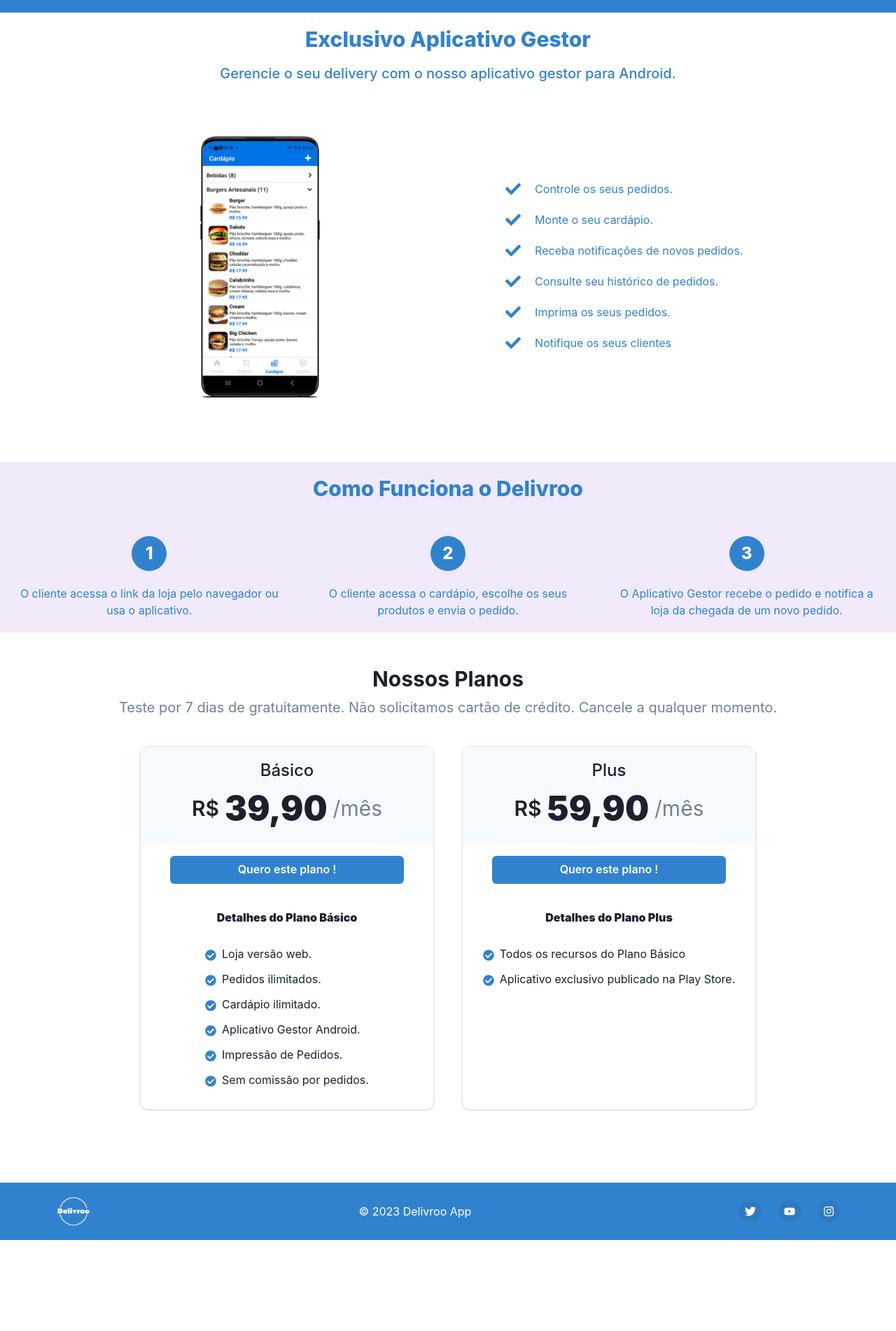
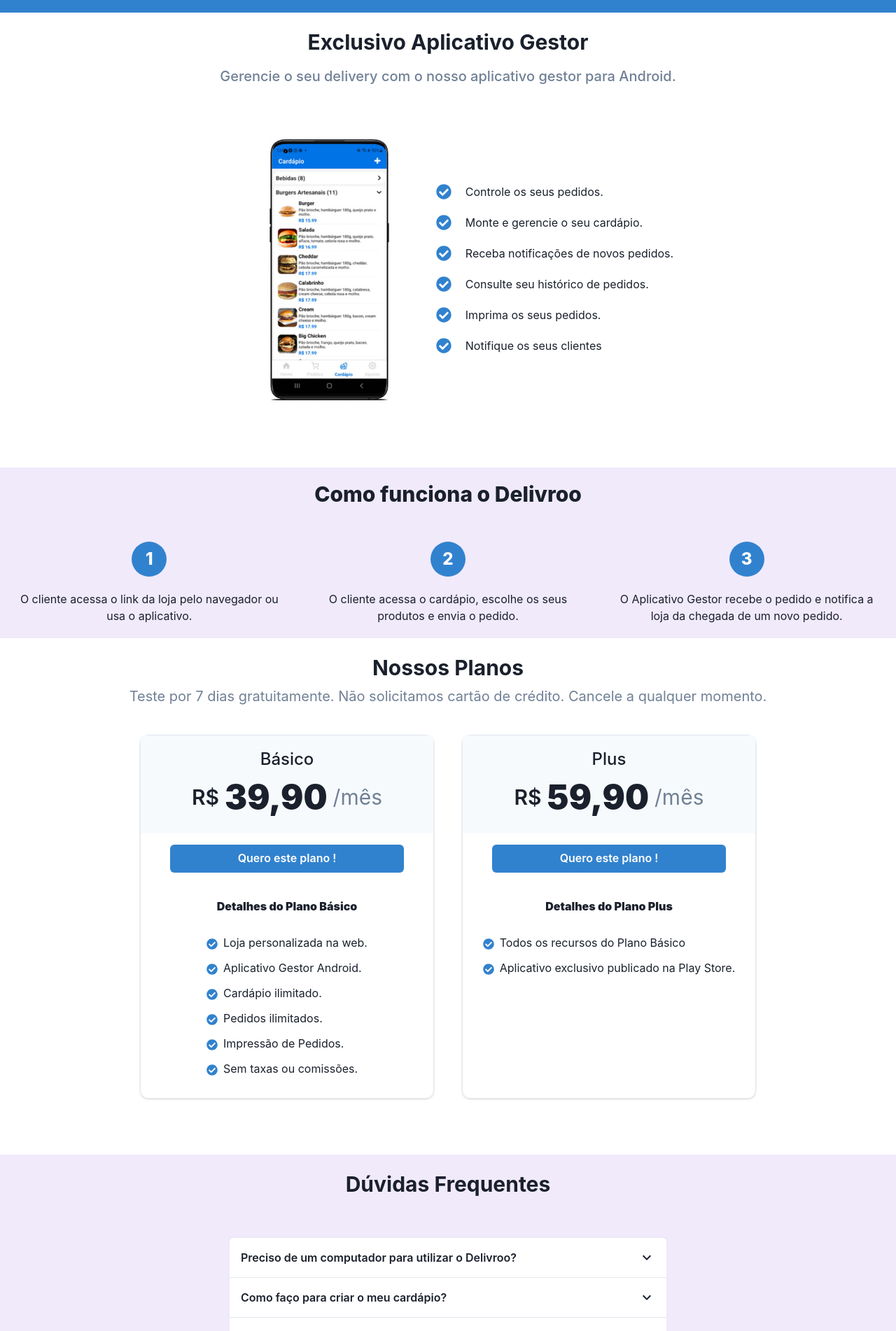
Before and after one commit to jccintr/delivery-page, a React (Create React App) app: page / in a window 1280 px wide. Shown: the part 880-2782 px from the top of the page at 70% size. Before the commit the page ends 2652 px from the top, so only its background shows below. Built offline with nearby package versions, Linux system fonts and the light colour scheme.

Commit message:
criado faq

```diff
--- a/src/App.js
+++ b/src/App.js
@@ -5,6 +5,7 @@
 import Funcionamento from './components/Funcionamento';
 import Planos from './components/Planos';
 import Footer from './components/Footer';
+import Faq from './components/Faq';
 
 
 function App() {
@@ -16,6 +17,7 @@
        <AppGestor/>
        <Funcionamento/>
        <Planos/>
+       <Faq/>
        <Footer />
     </div>
   );
--- a/src/components/AppGestor.jsx
+++ b/src/components/AppGestor.jsx
@@ -2,13 +2,13 @@
 import { Box,Heading,Text,Flex,Image,Stack,HStack } from '@chakra-ui/react'
 import appgestor from '../assets/app-gestor.png';
 
-import { FaCheck } from "react-icons/fa";
+import { FaCheckCircle } from "react-icons/fa";
 
 const ListItem = ({children}) => {
     return (
         <HStack  as='li' spacing='20px'>
-            <FaCheck size={22} color="#3182CE"/>
-            <Text color='blue.500' textAlign={['left','left','left']}>{children}</Text>
+            <FaCheckCircle size={22} color="#3182CE"/>
+            <Text  textAlign={['left','left','left']}>{children}</Text>
         </HStack>
     )
 }
@@ -16,24 +16,22 @@
 
 const AppGestor = () => {
     return (
-        <Box as='section' color='gray.50' bg='white' p='20px'  textAlign={{ base: 'center', lg: 'center' }}>
+        <Box py={6}  bg='white' px='20px'  textAlign={{ base: 'center', lg: 'center' }}>
 
-          <Heading fontWeight='extrabold' fontSize={['2xl','2xl','3xl']} color='blue.500'>Exclusivo Aplicativo Gestor</Heading>
-          <Text fontWeight='medium' fontSize={['lg','lg','xl']} pt='4' color='blue.500'>Gerencie o seu delivery com o nosso aplicativo gestor para Android.</Text>
-          <Flex w='100%'  direction={{ base: 'column', lg: 'row' }} align='center' justify={{ base: 'center', lg: 'space-evenly' }}>
+          <Heading as="h1" fontSize={['2xl','2xl','3xl']} >Exclusivo Aplicativo Gestor</Heading>
+          <Text fontWeight='medium' fontSize={['lg','lg','xl']} pt='4' color={'gray.500'}>Gerencie o seu delivery com o nosso aplicativo gestor para Android.</Text>
+          <Flex w='100%'  direction={{ base: 'column', lg: 'row' }} align='center' justify={{ base: 'center', lg: 'center' }}>
              <Box p='60px' fontSize='18px' >
                  <Image w='185px' h='400px'  src={appgestor} alt="Aplicativo Gestor" />
              </Box>
              <Box >
                  <Stack as='ul' spacing='20px'>
                         <ListItem>Controle os seus pedidos.</ListItem>
-                        <ListItem>Monte o seu cardápio.</ListItem>
+                        <ListItem>Monte e gerencie o seu cardápio.</ListItem>
                         <ListItem>Receba notificações de novos pedidos.</ListItem>
                         <ListItem>Consulte seu histórico de pedidos.</ListItem>
                         <ListItem>Imprima os seus pedidos.</ListItem>
                         <ListItem>Notifique os seus clientes</ListItem>
-
-
                   </Stack>
              </Box>
           </Flex>
--- /dev/null
+++ b/src/components/Faq.jsx
@@ -0,0 +1,83 @@
+import React from 'react'
+import { Box,Heading,VStack,Accordion,AccordionItem,AccordionButton,AccordionIcon,AccordionPanel } from '@chakra-ui/react'
+
+import {
+
+  Text,
+
+} from '@chakra-ui/react'
+
+
+
+
+const Faq = () => {
+  return (
+    <Box bg='#F0EAFB' py={6} >
+        <VStack spacing={2} textAlign="center">
+        <Heading as="h1" mb='50px' fontSize={['2xl','2xl','3xl']}>Dúvidas Frequentes</Heading>
+        <Accordion  allowMultiple  maxW={{ base: '350px', lg: '900px' }} bg="white" rounded="lg">
+
+          <AccordionItem>
+            <AccordionButton  display="flex" alignItems="center" justifyContent="space-between" p={4} _hover={{ bg: 'gray.100' }}>
+              <Text fontWeight='600' fontSize="md" >
+                Preciso de um computador para utilizar o Delivroo?
+              </Text>
+              <AccordionIcon fontSize="24px" />
+            </AccordionButton>
+            <AccordionPanel pb={4}>
+              <Text color="gray.600">
+                Não. Você só precisa de um smartphone com o sistema operacional Android para utilizar o aplicativo Gestor do Delivroo.
+              </Text>
+            </AccordionPanel>
+          </AccordionItem>
+
+          <AccordionItem>
+            <AccordionButton  display="flex" alignItems="center" justifyContent="space-between" p={4} _hover={{ bg: 'gray.100' }}>
+              <Text fontWeight='600' fontSize="md" >
+                Como faço para criar o meu cardápio?
+              </Text>
+              <AccordionIcon fontSize="24px" />
+            </AccordionButton>
+            <AccordionPanel pb={4}>
+              <Text color="gray.600">
+                Não se preocupe, nós criamos o seu cardápio gratuitamente.
+              </Text>
+            </AccordionPanel>
+          </AccordionItem>
+
+          <AccordionItem>
+            <AccordionButton  display="flex" alignItems="center" justifyContent="space-between" p={4} _hover={{ bg: 'gray.100' }}>
+              <Text fontWeight='600' fontSize="md" >
+                Recebo muitos pedidos diariamente. Terei que pagar algo a mais por isto?
+              </Text>
+              <AccordionIcon fontSize="24px" />
+            </AccordionButton>
+            <AccordionPanel pb={4}>
+              <Text color="gray.600">
+                Não. Nós não cobramos comissão por pedidos ou taxas de entrega. Você só paga a taxa mensal de utilização do Delivroo.
+              </Text>
+            </AccordionPanel>
+          </AccordionItem>
+
+          <AccordionItem>
+            <AccordionButton  display="flex" alignItems="center" justifyContent="space-between" p={4} _hover={{ bg: 'gray.100' }}>
+              <Text fontWeight='600' fontSize="md" >
+                Vocês também fornecem o serviço de entrega com Motoboys?
+              </Text>
+              <AccordionIcon fontSize="24px" />
+            </AccordionButton>
+            <AccordionPanel pb={4}>
+              <Text color="gray.600">
+                Não. Atualmente o Delivroo apenas conecta o cliente ao estabelecimento comercial. A responsabilidade pela entrega do pedido é exclusiva do ponto de venda.
+              </Text>
+            </AccordionPanel>
+          </AccordionItem>
+
+        </Accordion>
+        </VStack>
+
+    </Box>
+  )
+}
+
+export default Faq
--- a/src/components/Funcionamento.jsx
+++ b/src/components/Funcionamento.jsx
@@ -9,7 +9,7 @@
              <Heading fontWeight='extrabold' fontSize={['xl','xl','2xl']} color='white'>{number}</Heading>
          </Flex>
 
-        <Text color='blue.500'>{text}</Text>
+        <Text >{text}</Text>
       </Flex>
     )
   }
@@ -18,7 +18,7 @@
 const Funcionamento = () => {
     return (
         <Box align='center' bg='#F0EAFB' p={5} >
-            <Heading  fontWeight='extrabold' fontSize={['2xl','2xl','3xl']} color='blue.500' mb='50px'>Como Funciona o Delivroo</Heading>
+            <Heading  fontWeight='extrabold' fontSize={['2xl','2xl','3xl']}  mb='50px'>Como funciona o Delivroo</Heading>
           <SimpleGrid columns={{ base: 1, md: 3 }} spacing={10}>
             <Feature
               number='1'
--- a/src/components/NoTax.jsx
+++ b/src/components/NoTax.jsx
@@ -5,7 +5,7 @@
     return (
         <Box as='section' color='gray.50' bg='blue.500' p='50px' textAlign={{ base: 'center', lg: 'center' }}>
 
-          <Heading fontWeight='extrabold' fontSize={['2xl','2xl','3xl']} color='#F7FAFC'>A partir de R$39,90/mês.</Heading>
+          <Heading fontWeight='extrabold' fontSize={['2xl','2xl','3xl']} color='#F7FAFC'>A partir de R$ 39,90/mês.</Heading>
           <Text fontWeight='medium' fontSize={['lg','lg','xl']} pt='4'>Sem taxas ou comissões.</Text>
           <Text fontWeight='medium' fontSize={['lg','lg','xl']} pt='4'>Sem limite de pedidos.</Text>
         </Box>
--- a/src/components/Planos.jsx
+++ b/src/components/Planos.jsx
@@ -33,13 +33,11 @@
 
 const Planos = () => {
     return (
-        <Box py={12}>
+        <Box py={6}>
           <VStack spacing={2} textAlign="center">
-            <Heading as="h1" fontSize={['2xl','2xl','3xl']}>
-              Nossos Planos
-            </Heading>
+            <Heading as="h1" fontSize={['2xl','2xl','3xl']}>Nossos Planos</Heading>
             <Text fontSize={['lg','lg','xl']} color={'gray.500'}>
-              Teste por 7 dias de gratuitamente. Não solicitamos cartão de crédito. Cancele a qualquer momento.
+              Teste por 7 dias gratuitamente. Não solicitamos cartão de crédito. Cancele a qualquer momento.
             </Text>
           </VStack>
           <Stack direction={{ base: 'column', md: 'row' }}  textAlign="center" justify="center" spacing={{ base: 4, lg: 10 }} py={10}>
@@ -70,27 +68,27 @@
                 <List spacing={3} textAlign="start" px={6}>
                   <ListItem>
                     <ListIcon as={FaCheckCircle} color="blue.500" />
-                    Loja versão web.
+                    Loja personalizada na web.
                   </ListItem>
-                  <ListItem>
-                    <ListIcon as={FaCheckCircle} color="blue.500" />
-                    Pedidos ilimitados.
-                  </ListItem>
-                  <ListItem>
-                    <ListIcon as={FaCheckCircle} color="blue.500" />
-                    Cardápio ilimitado.
-                   </ListItem>
                   <ListItem>
                     <ListIcon as={FaCheckCircle} color="blue.500" />
                     Aplicativo Gestor Android.
                    </ListItem>
                    <ListItem>
                     <ListIcon as={FaCheckCircle} color="blue.500" />
+                    Cardápio ilimitado.
+                   </ListItem>
+                  <ListItem>
+                    <ListIcon as={FaCheckCircle} color="blue.500" />
+                    Pedidos ilimitados.
+                  </ListItem>
+                   <ListItem>
+                    <ListIcon as={FaCheckCircle} color="blue.500" />
                     Impressão de Pedidos.
                    </ListItem>
                   <ListItem>
                     <ListIcon as={FaCheckCircle} color="blue.500" />
-                    Sem comissão por pedidos.
+                    Sem taxas ou comissões.
                    </ListItem>
                 </List>
 
```
